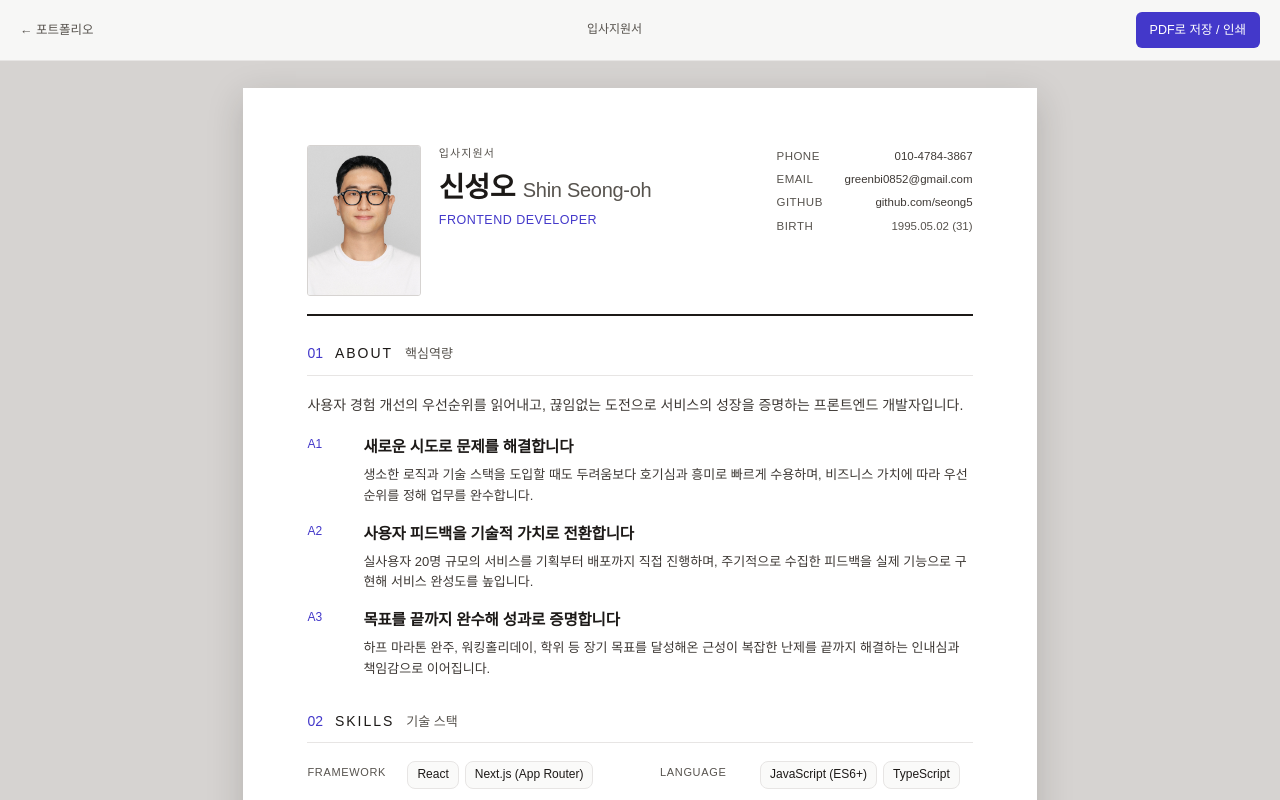
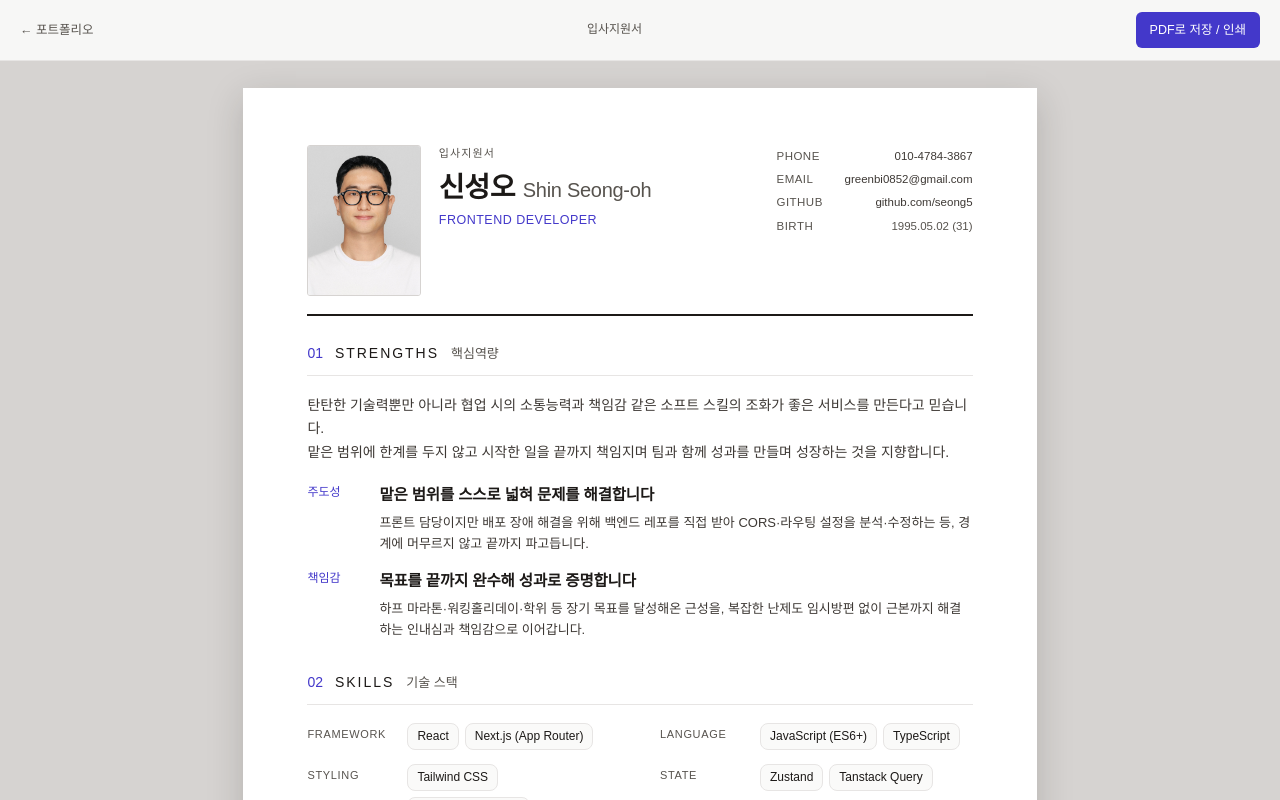
Before and after one commit to seong5/seong5.github.io, a Next.js app: page /resume in a window 1280 px wide. Shown: the top 800 px of the page. Built offline with nearby package versions, Linux system fonts and the light colour scheme; a web font is replaced by a local one.

Commit message:
💄 style: 이력서 About을 Strengths로 개편하고 주도성·책임감 강점으로 정리

```diff
--- a/app/resume/page.tsx
+++ b/app/resume/page.tsx
@@ -15,21 +15,16 @@ const PORTFOLIO_PROJECTS_URL = 'https://seong5.github.io/#projects';
 
 /* ── 데이터 (시안 2 PDF 정본) ─────────────────────────────── */
 
-const ABOUT = [
+const STRENGTHS = [
   {
-    no: 'A1',
-    title: '새로운 시도로 문제를 해결합니다',
-    body: '생소한 로직과 기술 스택을 도입할 때도 두려움보다 호기심과 흥미로 빠르게 수용하며, 비즈니스 가치에 따라 우선순위를 정해 업무를 완수합니다.',
+    tag: '주도성',
+    title: '맡은 범위를 스스로 넓혀 문제를 해결합니다',
+    body: '프론트 담당이지만 배포 장애 해결을 위해 백엔드 레포를 직접 받아 CORS·라우팅 설정을 분석·수정하는 등, 경계에 머무르지 않고 끝까지 파고듭니다.',
   },
   {
-    no: 'A2',
-    title: '사용자 피드백을 기술적 가치로 전환합니다',
-    body: '실사용자 20명 규모의 서비스를 기획부터 배포까지 직접 진행하며, 주기적으로 수집한 피드백을 실제 기능으로 구현해 서비스 완성도를 높입니다.',
-  },
-  {
-    no: 'A3',
+    tag: '책임감',
     title: '목표를 끝까지 완수해 성과로 증명합니다',
-    body: '하프 마라톤 완주, 워킹홀리데이, 학위 등 장기 목표를 달성해온 근성이 복잡한 난제를 끝까지 해결하는 인내심과 책임감으로 이어집니다.',
+    body: '하프 마라톤·워킹홀리데이·학위 등 장기 목표를 달성해온 근성을, 복잡한 난제도 임시방편 없이 근본까지 해결하는 인내심과 책임감으로 이어갑니다.',
   },
 ];
 
@@ -317,21 +312,22 @@ export default function ResumePage() {
         </header>
 
         <div className="mt-[26px]">
-          <SectionTitle no="01" en="About" ko="핵심역량" />
+          <SectionTitle no="01" en="Strengths" ko="핵심역량" />
           <p className="mb-[18px] text-[0.875rem] font-normal leading-[1.7] text-ink2">
-            사용자 경험 개선의 우선순위를 읽어내고, 끊임없는 도전으로 서비스의 성장을 증명하는
-            프론트엔드 개발자입니다.
+            탄탄한 기술력뿐만 아니라 협업 시의 소통능력과 책임감 같은 소프트 스킬의 조화가 좋은
+            서비스를 만든다고 믿습니다. <br /> 맡은 범위에 한계를 두지 않고 시작한 일을 끝까지
+            책임지며 팀과 함께 성과를 만들며 성장하는 것을 지향합니다.
           </p>
           <div className="flex flex-col gap-[15px]">
-            {ABOUT.map((a) => (
-              <div key={a.no} className="avoid-break grid grid-cols-[40px_1fr] gap-x-4">
-                <div className="font-mono text-[0.75rem] text-accent">{a.no}</div>
+            {STRENGTHS.map((s) => (
+              <div key={s.tag} className="avoid-break grid grid-cols-[56px_1fr] gap-x-4">
+                <div className="font-mono text-[0.75rem] text-accent">{s.tag}</div>
                 <div>
                   <h3 className="text-[0.96875rem] font-semibold tracking-[-.01em] text-ink">
-                    {a.title}
+                    {s.title}
                   </h3>
                   <p className="mt-[5px] text-[0.8125rem] font-normal leading-[1.6] text-ink2">
-                    {a.body}
+                    {s.body}
                   </p>
                 </div>
               </div>
```
